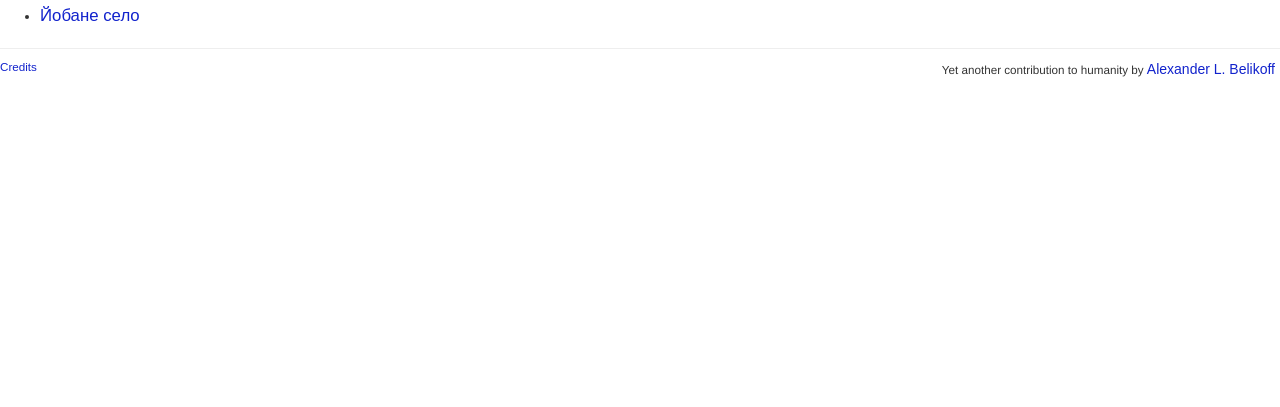
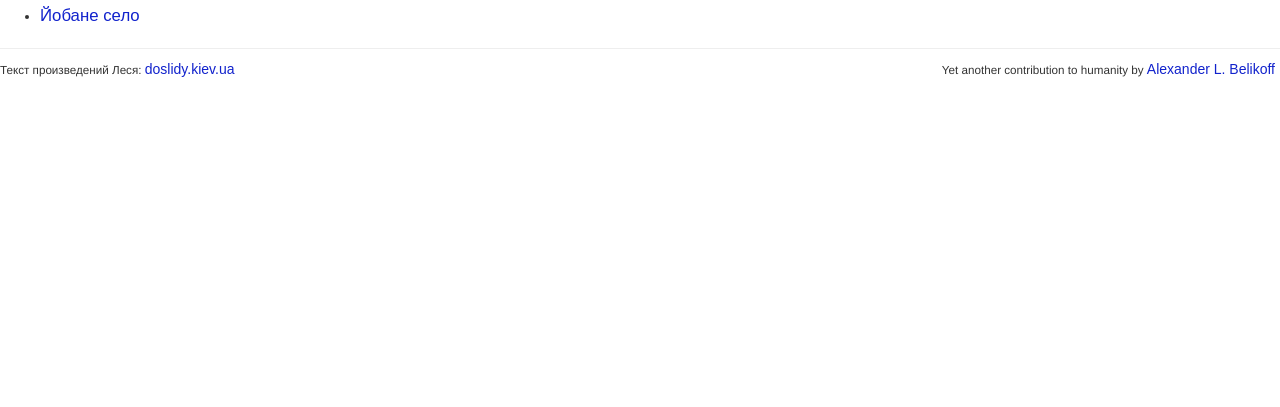
Before and after one commit to abelikoff/film-habibulina, a PHP site: page /index.php in a window 1280 px wide. Shown: the part 334-741 px from the top of the page. Run offline with PHP 8.4, Linux system fonts and the light colour scheme; a stand-in replaces the project's code that opens the database connection; some libraries are stand-ins or nearby versions.

Commit message:
credits shown on the page (no dialog)

```diff
--- a/web/index.php
+++ b/web/index.php
@@ -191,10 +191,6 @@ printf('
   </head>
   <body>
 
-    <div id="dialog" title="Credits">
-      <p>Текст пьес Леся взят с основного ресурса по творчеству Автора - сайта <a href="http://www.doslidy.kiev.ua/" target="_blank">"Цікаві Досліди."</a> Спасибо!</p>
-    </div>
-
     <div id="top" class="for-screen-only">
       <a href="https://github.com/abelikoff/film-habibulina"><img style="position: absolute; top: 0; left: 0; border: 0;" src="https://s3.amazonaws.com/github/ribbons/forkme_left_gray_6d6d6d.png" alt="Fork me on GitHub" /></a>
     </div>
@@ -268,24 +264,12 @@ printf('
 
     <footer>
       <hr />
-      <a id="credits" href="javascript:show_credits();">Credits</a>
+      <div id="credits">Текст произведений Леся:
+        <a href="http://www.doslidy.kiev.ua/" target="_blank">doslidy.kiev.ua</a>
+      </div>
 
-      <script>
-        $("div#dialog").dialog ({
-          autoOpen : false
-        });
-
-        function show_credits() {
-          if ($("#dialog").dialog ("isOpen"))
-            alert ("Already open !");
-          else
-            $("#dialog").dialog ("open");
-        }
-      </script>
-
-
-          <div id="siteref">Yet another contribution to humanity
-        by <a href="http://belikoff.net">Alexander L. Belikoff</a>
+      <div id="siteref">Yet another contribution to humanity
+        by <a href="http://belikoff.net" target="_blank">Alexander L. Belikoff</a>
       </div>
     </footer>
 
```
